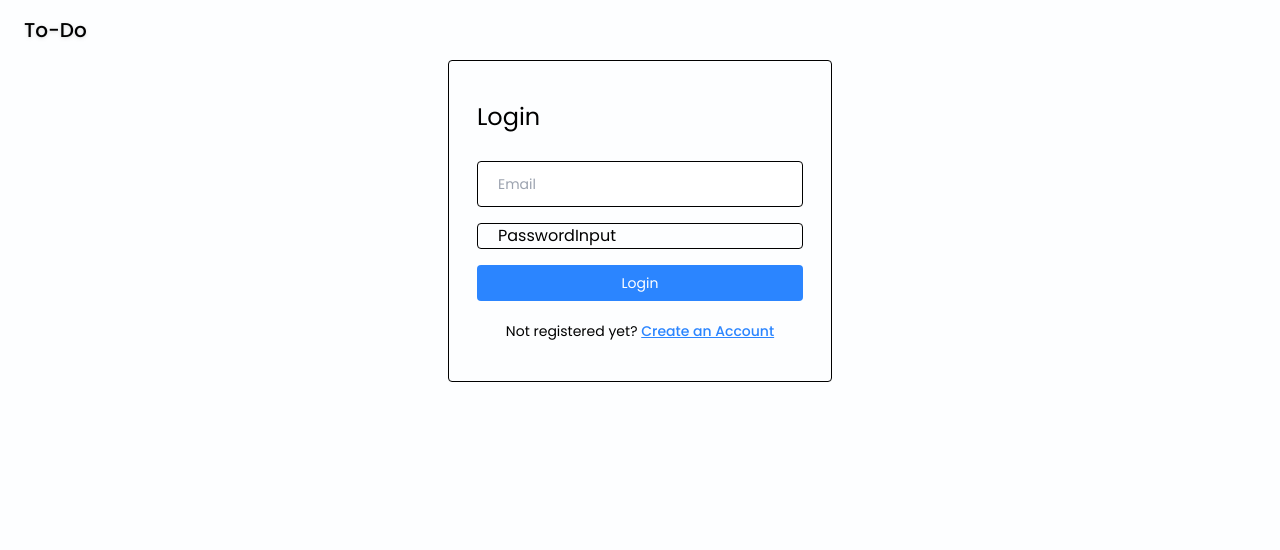
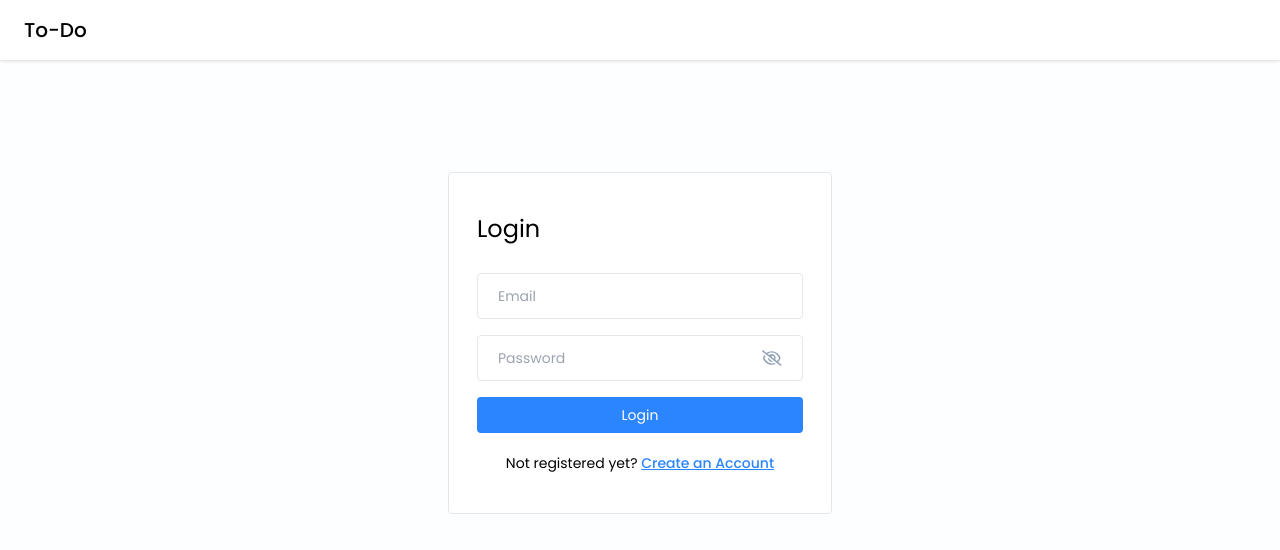
Before and after one commit to thearfa99/ListMe, a React (Vite) app in the folder frontend/todo/: page /login in a window 1280 px wide. Shown: the top 550 px of the page. Built offline with nearby package versions, Linux system fonts and the light colour scheme.

Commit message:
Login UI fin

```diff
--- a/frontend/todo/package.json
+++ b/frontend/todo/package.json
@@ -12,6 +12,7 @@
   "dependencies": {
     "react": "^18.3.1",
     "react-dom": "^18.3.1",
+    "react-icons": "^5.2.1",
     "react-router-dom": "^6.25.0"
   },
   "devDependencies": {
--- a/frontend/todo/src/components/Input/PasswordInput.jsx
+++ b/frontend/todo/src/components/Input/PasswordInput.jsx
@@ -1,11 +1,37 @@
-import React from 'react'
+import React, { useState } from 'react'
+import { FaRegEye, FaRegEyeSlash } from "react-icons/fa6"
 
 const PasswordInput = ({ value, onChange, placeholder }) => {
+  const [isShowPassword, setIsShowPassword] = useState(false);
+
+  const toggleShowPassword = () => {
+    setIsShowPassword(!isShowPassword);
+  };
+
   return (
     <div className='flex items-center bg-opacity-0 border-[1.5px] px-5 rounded mb-3'>
-      PasswordInput
+      <input
+      value={value}
+      onChange={onChange}
+      type={isShowPassword ? "text" : "password"}
+      placeholder={placeholder || "Password"}
+      className='w-full text-sm bg-opacity-0 py-3 mr-3 rounded outline-none'
+      />
+
+      {isShowPassword ? (
+        <FaRegEye
+          size={22}
+          className="text-primary cursor-pointer"
+          onClick={() => toggleShowPassword()}/>) : (
+
+        <FaRegEyeSlash
+          size={22}
+          className="text-slate-400 cursor-pointer"
+          onClick={()=>toggleShowPassword()}/>
+        )
+      }
     </div>
-  )
-}
+  );
+};
 
 export default PasswordInput
--- a/frontend/todo/src/pages/Login/Login.jsx
+++ b/frontend/todo/src/pages/Login/Login.jsx
@@ -1,21 +1,56 @@
-import React from 'react'
+import React, { useState } from 'react'
 import Navbar from "../../components/Navbar/Navbar"
 import { Link } from 'react-router-dom';
 import PasswordInput from '../../components/Input/PasswordInput';
+import { validateEmail } from '../../utils/helper';
 
 const Login = () => {
+
+  const [email, setEmail] = useState("");
+  const [password, setPassword] = useState("");
+  const [error, setError] = useState(null);
+
+  const handleLogin = async (e) => {
+    e.preventDefault();
+
+    if (!validateEmail(email)) {
+      setError("Please enter a valid email address.");
+      return;
+    }
+
+    if (!password) {
+      setError("Please enter the password");
+      return;
+    }
+
+    setError("")
+
+    //Login API call
+  }
+
   return (
     <>
       <Navbar />
 
-      <div className='flex items-center justify-center mt -28'>
+      <div className='flex items-center justify-center mt-28'>
         <div className='w-96 border rounded bg-white px-7 py-10'>
-          <form onSubmit={() => {}}>
+          <form onSubmit={handleLogin}>
             <h4 className='text-2xl mb-7'>Login</h4>
 
-            <input type='text' placeholder='Email' className='input-box' />
+            <input
+              type='text'
+              placeholder='Email'
+              className='input-box'
+              value={email}
+              onChange={(e) => setEmail(e.target.value)}
+            />
 
-            <PasswordInput/>
+            <PasswordInput
+              value={password}
+              onChange={(e) => setPassword(e.target.value)}
+            />
+
+            {error && <p className="text-red-500 text-xs pb-1">{error}</p>}
 
             <button type='submit' className='btn-primary'>
               Login
--- /dev/null
+++ b/frontend/todo/src/utils/helper.js
@@ -0,0 +1,4 @@
+export const validateEmail = (email) => {
+    const regex = /^[^\s@]+@[^\s@]+\.[^\s@]+$/;
+    return regex.test(email);
+};
--- a/frontend/todo/tailwind.config.js
+++ b/frontend/todo/tailwind.config.js
@@ -5,13 +5,13 @@
     "./src/**/*.{js,ts,jsx,tsx}",
   ],
   theme: {
-    extend: {},
-    //colours used in project defined under global names
-    colors: {
-      primary: "#2B85FF",
-      secondary: "#EF863E",
-      third: "#FFFFFF",
-    }
+    extend: {
+      colors: {
+        primary: "#2B85FF",
+        secondary: "#EF863E",
+        third: "#FFFFFF",
+      },
+    },
   },
   plugins: [],
 }
```
Also changed, not shown: 1 other file (tests, documents, lock files or other folders).
